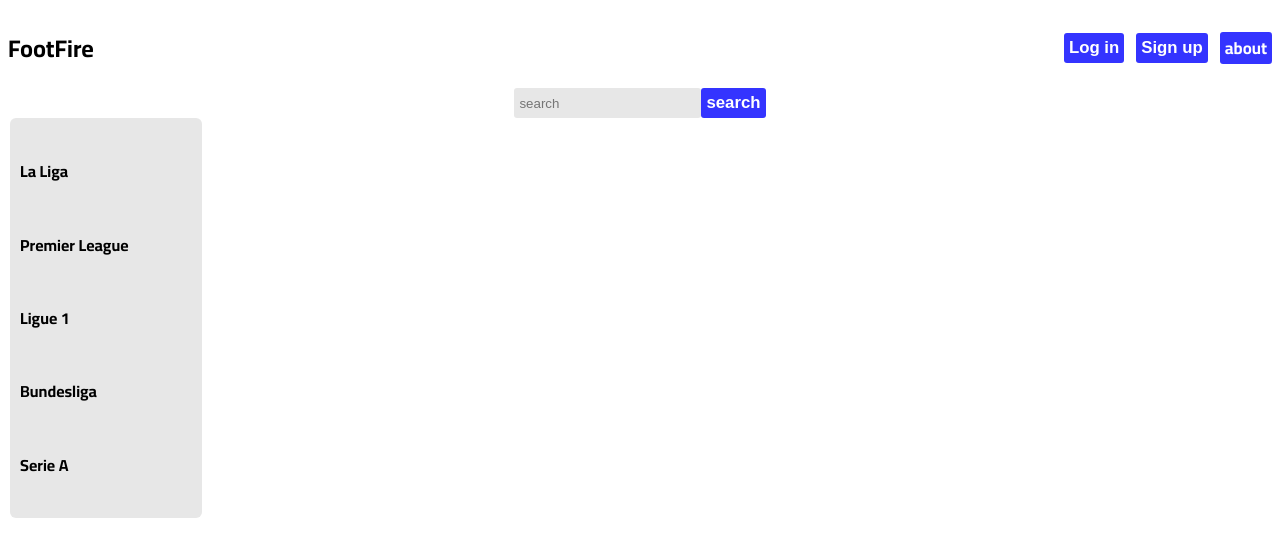
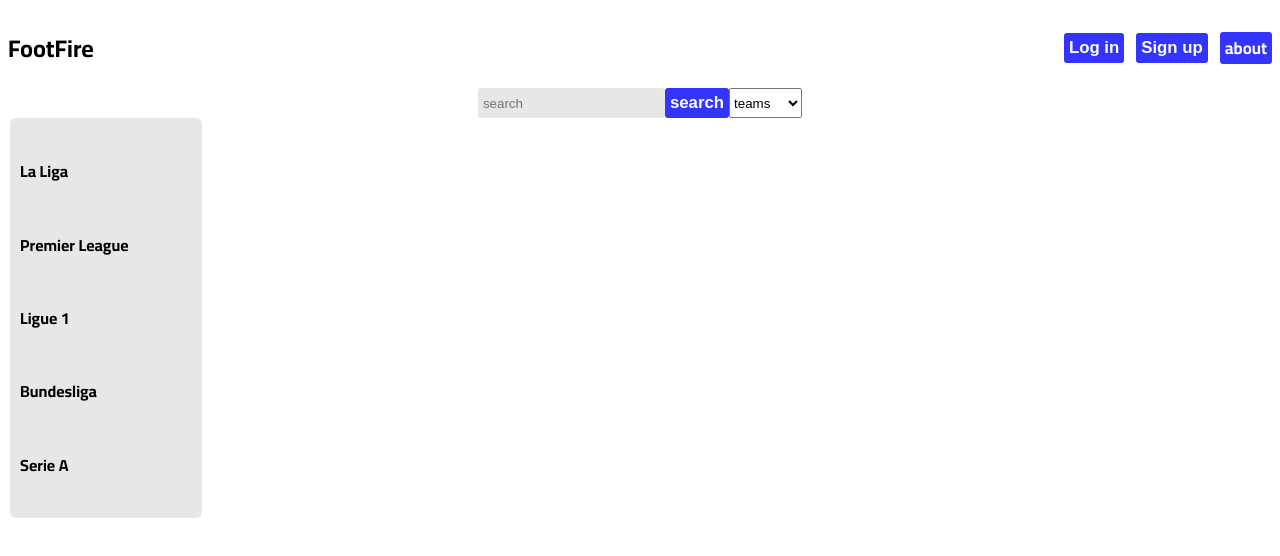
Before and after one commit to aboodJS/footfire-frontend, a React (Vite) app: page / in a window 1280 px wide. Shown: the top 556 px of the page. Built offline with nearby package versions, Linux system fonts and the light colour scheme.

Commit message:
[CHANGES] rebuilt the search algorithm

```diff
--- a/src/App.tsx
+++ b/src/App.tsx
@@ -1,15 +1,58 @@
 import TopBar from "./components/TopBar";
 import SideBar from "./components/SideBar";
-import { useRef, useState } from "react";
+import { useEffect, useRef, useState } from "react";
 
 function App() {
   const [result, setResult] = useState([]);
+  const [type, setType] = useState("teams");
   const searchRef = useRef(null);
-  async function getData(target) {
-    await fetch(`http://localhost:5000/teams/${target}`)
-      .then((d) => d.json())
-      .then((d) => setResult(d.results));
+  const selectRef = useRef(null);
+  async function getData(target: string) {
+    switch (type) {
+      case "teams":
+        await fetch(
+          `https://www.thesportsdb.com/api/v1/json/123/searchteams.php?t=${target}&s=soccer`
+        )
+          .then((d) => d.json())
+          .then((d) =>
+            setResult(d.teams.filter((t: object) => t.strSport === "Soccer"))
+          );
+
+        console.log(type);
+        console.log(result);
+        console.log(target);
+
+        break;
+      case "players":
+        await fetch(
+          `https://www.thesportsdb.com/api/v1/json/123/searchplayers.php?p=${target}&s=soccer`
+        )
+          .then((d) => d.json())
+          .then((d) => setResult(d.player));
+
+        console.log(type);
+        console.log(result.player);
+        console.log(target);
+        break;
+
+      case "matches":
+        await fetch(
+          `https://www.thesportsdb.com/api/v1/json/123/searchevents.php?e=${target}`
+        )
+          .then((d) => d.json())
+          .then((d) => setResult(d.event));
+
+        console.log(type);
+        console.log(result.event);
+        console.log(target);
+        break;
+    }
   }
+
+  useEffect(() => {
+    setType(selectRef.current.value);
+    console.log(type);
+  }, [type]);
   return (
     <>
       <TopBar></TopBar>
@@ -21,7 +64,7 @@ function App() {
           placeholder="search"
           name=""
           id=""
-        />{" "}
+        />
         <button
           onClick={() => {
             getData(searchRef.current.value);
@@ -30,15 +73,32 @@ function App() {
         >
           search
         </button>
+        <select
+          ref={selectRef}
+          onChange={() => {
+            setType(selectRef.current.value);
+          }}
+          name=""
+          id=""
+        >
+          <option value="teams" defaultValue="true">
+            teams
+          </option>
+          <option value="players">players</option>
+          <option value="matches">matches</option>
+        </select>
       </div>
       <SideBar></SideBar>
 
       <ul className="resultlist">
         {result.map((e: string, i: number) => {
           if (e !== null) {
+            const nameKey = Object.keys(e).find((key) => key.match(/str[A-Z]/));
+            const leagueKey = Object.keys(e).find((key) => key.match(/strL/));
+            console.log(nameKey);
             return (
               <li className="searchresult" key={i}>
-                {e}
+                {e[nameKey]} - {e[leagueKey] || e.strTeam}
               </li>
             );
           }
```
